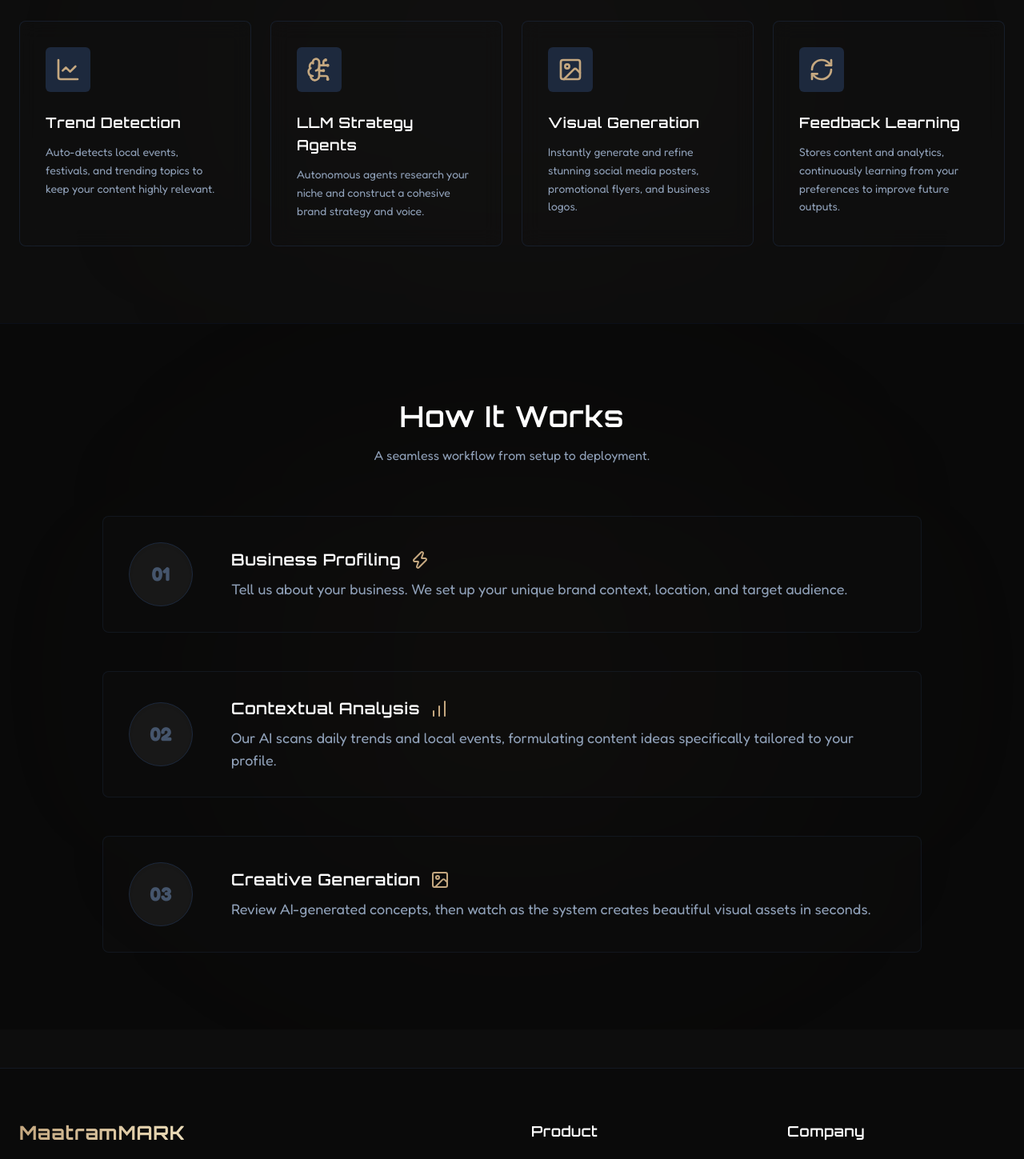
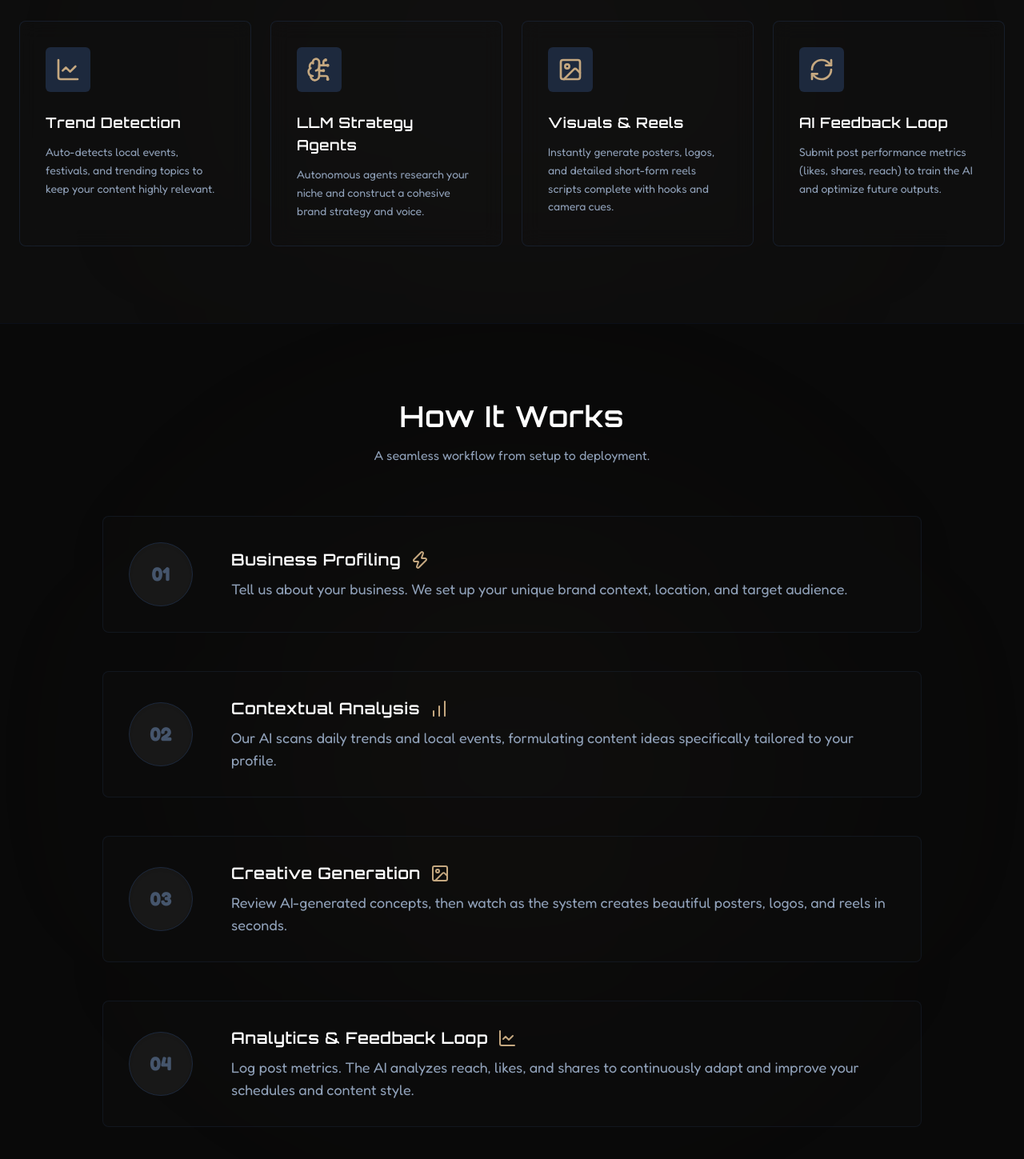
Before and after one commit to Rahul-8283/MaatramMark_AI, a React (Vite) app in the folder Frontend/: page / in a window 1280 px wide. Shown: the part 1040-2489 px from the top of the page at 80% size. Built offline with nearby package versions, Linux system fonts and the light colour scheme; no server answers.

Commit message:
refactor: content in landing page based on project

```diff
--- a/Frontend/src/pages/Home.tsx
+++ b/Frontend/src/pages/Home.tsx
@@ -127,8 +127,8 @@ export default function Home() {
               {[
                 { icon: <LineChart className="w-8 h-8 text-[#c5a880]" />, title: 'Trend Detection', desc: 'Auto-detects local events, festivals, and trending topics to keep your content highly relevant.' },
                 { icon: <BrainCircuit className="w-8 h-8 text-[#c5a880]" />, title: 'LLM Strategy Agents', desc: 'Autonomous agents research your niche and construct a cohesive brand strategy and voice.' },
-                { icon: <ImageIcon className="w-8 h-8 text-[#c5a880]" />, title: 'Visual Generation', desc: 'Instantly generate and refine stunning social media posters, promotional flyers, and business logos.' },
-                { icon: <RefreshCw className="w-8 h-8 text-[#c5a880]" />, title: 'Feedback Learning', desc: 'Stores content and analytics, continuously learning from your preferences to improve future outputs.' }
+                { icon: <ImageIcon className="w-8 h-8 text-[#c5a880]" />, title: 'Visuals & Reels', desc: 'Instantly generate posters, logos, and detailed short-form reels scripts complete with hooks and camera cues.' },
+                { icon: <RefreshCw className="w-8 h-8 text-[#c5a880]" />, title: 'AI Feedback Loop', desc: 'Submit post performance metrics (likes, shares, reach) to train the AI and optimize future outputs.' }
               ].map((feature, idx) => (
                 <motion.div
                   key={idx}
@@ -163,7 +163,8 @@ export default function Home() {
               {[
                 { step: '01', title: 'Business Profiling', desc: 'Tell us about your business. We set up your unique brand context, location, and target audience.', icon: <Zap className="w-6 h-6" /> },
                 { step: '02', title: 'Contextual Analysis', desc: 'Our AI scans daily trends and local events, formulating content ideas specifically tailored to your profile.', icon: <BarChart className="w-6 h-6" /> },
-                { step: '03', title: 'Creative Generation', desc: 'Review AI-generated concepts, then watch as the system creates beautiful visual assets in seconds.', icon: <ImageIcon className="w-6 h-6" /> },
+                { step: '03', title: 'Creative Generation', desc: 'Review AI-generated concepts, then watch as the system creates beautiful posters, logos, and reels in seconds.', icon: <ImageIcon className="w-6 h-6" /> },
+                { step: '04', title: 'Analytics & Feedback Loop', desc: 'Log post metrics. The AI analyzes reach, likes, and shares to continuously adapt and improve your schedules and content style.', icon: <LineChart className="w-6 h-6" /> },
               ].map((item, idx) => (
                 <motion.div
                   key={idx}
```
